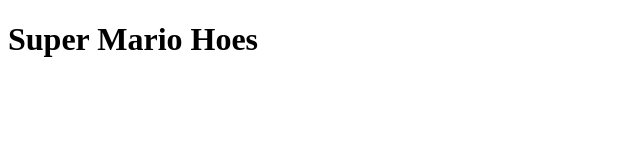
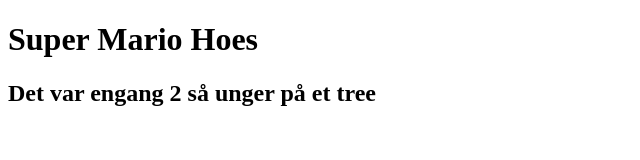
Before and after one commit to LeoALS/www, a plain HTML site: page index.html in a window 1280 px wide. Shown: the whole page, without its empty margins (0-640 px from the left). Drawn offline with Linux system fonts and the light colour scheme.

Commit message:
Update index.html

```diff
--- a/index.html
+++ b/index.html
@@ -7,6 +7,7 @@
     <title>Ultgay</title>
 </head>
 <body>
-    <h1>Super Mario Hoes   </h1>
+    <h1>Super Mario Hoes</h1>
+    <h2>Det var engang 2 så unger på et tree</h2>
 </body>
 </html>
```
